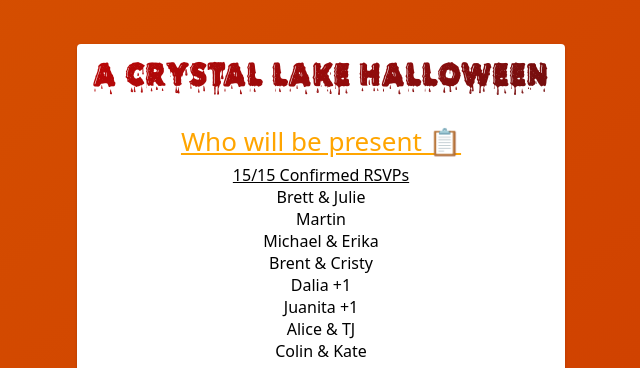
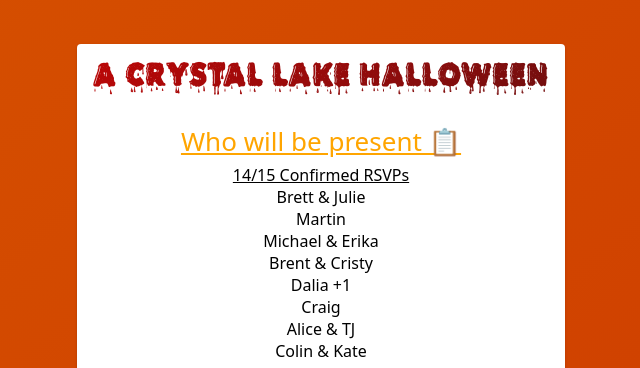
Before and after one commit to breadboi/personal-rsvp, a React (Create React App) app: page / in a window 1280 px wide. Shown: the top 368 px of the page, without its empty margins (319-959 px from the left). Built offline with nearby package versions, Linux system fonts and the light colour scheme.

Commit message:
Updated for craig

```diff
--- a/src/components/pages/HomePage.jsx
+++ b/src/components/pages/HomePage.jsx
@@ -59,13 +59,13 @@ export default class HomePage extends React.Component {
 
                         <div style={styles.secondaryHeader}><u>Who will be present 📋</u></div>
                         <div style={styles.afterUnderlineContent}>
-                            <span><u>15/15 Confirmed RSVPs</u></span><br />
+                            <span><u>14/15 Confirmed RSVPs</u></span><br />
                             <span>Brett & Julie</span><br />
                             <span>Martin</span><br />
                             <span>Michael & Erika</span><br />
                             <span>Brent & Cristy</span><br />
                             <span>Dalia +1</span><br />
-                            <span>Juanita +1</span><br />
+                            <span>Craig</span><br />
                             <span>Alice & TJ</span><br />
                             <span>Colin & Kate</span><br />
                         </div>
```
